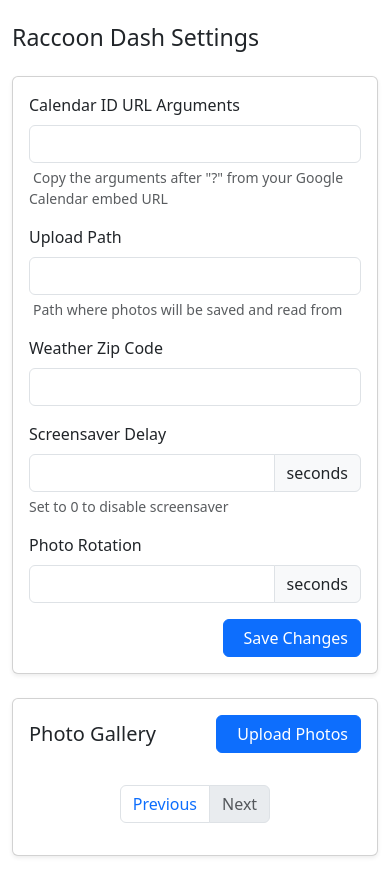
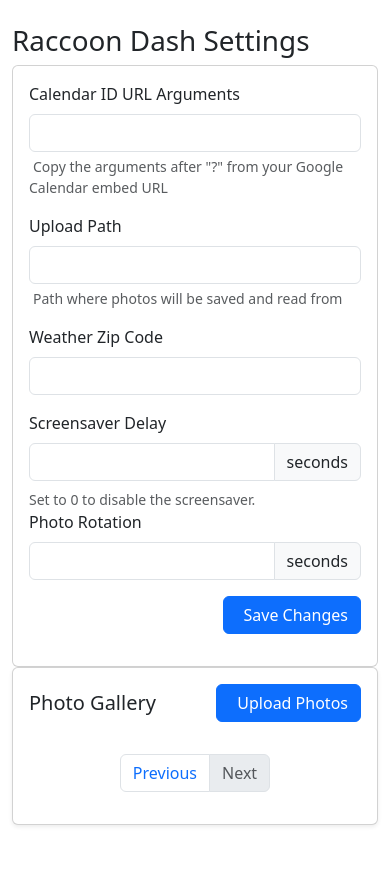
Before and after one commit to EReaso/Raccoon-Dash, a Flask app: template app/templates/admin.html in a window 390 px wide. After the commit the page ends 826 px from the top, so only its background shows below. Run offline with Flask 3, Linux system fonts and the light colour scheme; the template is opened without the code that fills it, so the values that code supplies are empty; some libraries are stand-ins or nearby versions.

Commit message:
Refactor admin UI and remove bulk delete functionality
Simplified the admin interface, optimizing code structure and readability. Removed the bulk delete photos functionality and associated confirmation logic. Added viewport meta tag to improve mobile responsiveness.

```diff
--- a/app/templates/admin.html
+++ b/app/templates/admin.html
@@ -3,38 +3,42 @@
 {% block title %}Raccoon Dash Settings{% endblock %}
 
 {% block body %}
+	<!-- Page Content -->
+
 	<div class="container py-4">
-		<div class="row justify-content-center">
-			<div class="col-lg-10">
 		<!-- Header -->
-				<h1 class="h3 mb-4">Raccoon Dash Settings</h1>
-
+		<h1>Raccoon Dash Settings</h1>
 		<!-- Settings Form -->
-				<div class="card shadow-sm mb-4">
+		<div class="card">
 			<div class="card-body">
 				<form method="POST" class="needs-validation" novalidate>
 					<div class="mb-3">
+						<!-- Calendar ID Setting -->
 						<label for="calendar_input" class="form-label">Calendar ID URL Arguments</label>
 						<input id="calendar_input" class="form-control" name="calendar" type="text"
 						       required autocomplete="off" autocapitalize="off"
 						       value="{{ config['calendar'] }}">
 						<div class="form-text">
+							<!-- Description for Calendar Configuration -->
 							<i class="bi bi-info-circle me-1"></i>
 							Copy the arguments after "?" from your Google Calendar embed URL
 						</div>
 					</div>
 
 					<div class="mb-3">
+						<!-- Upload Path Setting -->
 						<label for="upload_folder_input" class="form-label">Upload Path</label>
 						<input class="form-control" id="upload_folder_input" name="upload_folder"
 						       type="text" required value="{{ config['upload'] }}">
 						<div class="form-text">
+							<!-- Information text about Upload Path -->
 							<i class="bi bi-info-circle me-1"></i>
 							Path where photos will be saved and read from
 						</div>
 					</div>
 
 					<div class="mb-3">
+						<!-- Weather Region Setting -->
 						<label for="zip_code_input" class="form-label">Weather Zip Code</label>
 						<input class="form-control" id="zip_code_input" name="zip_code" type="text"
 						       maxlength="5" required pattern="\d{5}"
@@ -42,6 +46,7 @@
 					</div>
 
 					<div class="mb-3">
+						<!-- Screensaver Delay Setting -->
 						<label for="screensaver_delay_input" class="form-label">Screensaver Delay</label>
 						<div class="input-group">
 							<input class="form-control" id="screensaver_delay_input"
@@ -49,9 +54,11 @@
 							       value="{{ config['screensaver_delay'] }}">
 							<span class="input-group-text">seconds</span>
 						</div>
-								<div class="form-text">Set to 0 to disable screensaver</div>
+						<div class="form-text mt-2">
+							Set to 0 to disable the screensaver.
 						</div>
-
+						<div class="mb-3">
+							<!-- Photo Rotation Setting -->
 							<div class="mb-3">
 								<label for="screensaver_rotate_delay_input" class="form-label">Photo Rotation</label>
 								<div class="input-group">
@@ -62,20 +69,23 @@
 									<span class="input-group-text">seconds</span>
 								</div>
 							</div>
+						</div>
 
 						<div class="text-end">
+							<!-- Save Button Section -->
 							<button type="submit" class="btn btn-primary">
 								<i class="bi bi-save me-2"></i>Save Changes
 							</button>
-							</div>
+						</div></div>
 				</form>
 			</div>
 		</div>
 
-				<!-- Photo Gallery -->
+		<!-- Photo Gallery Section -->
 		<div class="card shadow-sm">
 			<div class="card-body">
 				<div class="d-flex justify-content-between align-items-center mb-4">
+					<!-- Gallery Header with Upload Option -->
 					<h5 class="mb-0">Photo Gallery</h5>
 					<div class="btn-group">
 						<button class="btn btn-primary" data-bs-toggle="modal" data-bs-target="#uploadModal">
@@ -85,6 +95,7 @@
 				</div>
 
 				<div class="row g-3" id="photo_grid">
+					<!-- Display Photos in Grid Format -->
 					{% for photo in photos %}
 						<div class="col-6 col-sm-4 col-md-3 col-xl-2">
 							<div class="card h-100 shadow-sm">
@@ -99,7 +110,7 @@
 					{% endfor %}
 				</div>
 
-						<!-- Pagination -->
+				<!-- Pagination Section -->
 				<nav class="mt-4">
 					<ul class="pagination justify-content-center">
 						<li class="page-item {% if page == 1 %}disabled{% endif %}">
@@ -118,18 +129,18 @@
 			</div>
 		</div>
 	</div>
-		</div>
-	</div>
 
-	<!-- Upload Modal -->
+	<!-- Upload Modal for Adding Images -->
 	<div class="modal fade" id="uploadModal" tabindex="-1">
 		<div class="modal-dialog">
 			<div class="modal-content">
 				<div class="modal-header">
+					<!-- Modal Header with Title and Close Button -->
 					<h5 class="modal-title">Upload Photos</h5>
 					<button type="button" class="btn-close" data-bs-dismiss="modal"></button>
 				</div>
 				<div class="modal-body">
+					<!-- Form for Selecting Image Files -->
 					<form id="photo_upload_form">
 						<div class="mb-3">
 							<label class="form-label">Select Images:</label>
@@ -138,6 +149,7 @@
 					</form>
 				</div>
 				<div class="modal-footer">
+					<!-- Footer with Upload and Cancel Options -->
 					<button type="button" class="btn btn-secondary" data-bs-dismiss="modal">Cancel</button>
 					<button type="submit" form="photo_upload_form" class="btn btn-primary">
 						<i class="bi bi-cloud-upload me-2"></i>Upload
@@ -147,7 +159,7 @@
 		</div>
 	</div>
 
-	<!-- Preview Modal -->
+	<!-- Preview Modal for Image Display -->
 	<div class="modal fade" id="imageModal" tabindex="-1">
 		<div class="modal-dialog modal-lg modal-dialog-centered">
 			<div class="modal-content">
@@ -156,9 +168,11 @@
 					<button type="button" class="btn-close" data-bs-dismiss="modal"></button>
 				</div>
 				<div class="modal-body p-0">
+					<!-- Full-Screen Image in Preview Modal -->
 					<img id="modalImage" class="img-fluid w-100" src="">
 				</div>
 				<div class="modal-footer">
+					<!-- Options to Close or Delete Photo -->
 					<button type="button" class="btn btn-outline-secondary" data-bs-dismiss="modal">Close</button>
 					<button type="button" class="btn btn-danger" id="deletePhotoBtn">
 						<i class="bi bi-trash me-2"></i>Delete
--- a/app/templates/base.html
+++ b/app/templates/base.html
@@ -2,6 +2,7 @@
 <html lang="en">
 <head>
 	<meta charset="UTF-8">
+	<meta name="viewport" content="width=device-width, initial-scale=1.0">
 	<title>{% block title %}{% endblock %}</title>
 	<link href="
 https://cdn.jsdelivr.net/npm/bootstrap@5.3.3/dist/css/bootstrap.min.css
```
Also changed, not shown: app/static/js/admin.js (+3 -36 lines). Lines whose indentation alone changed are shown as unchanged.
